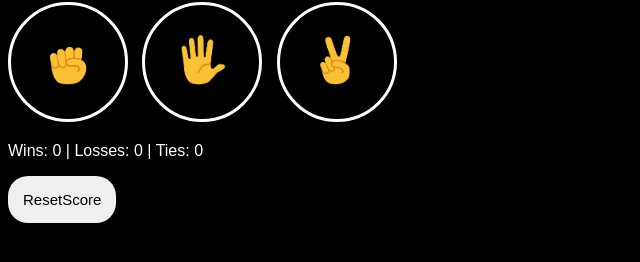
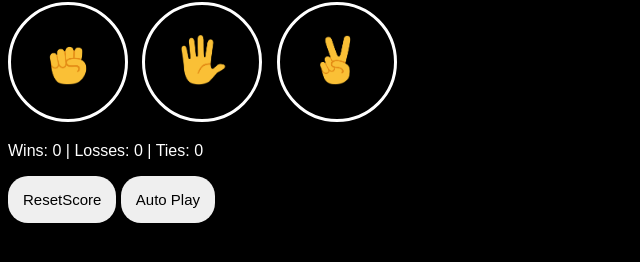
Before and after one commit to anandakrishnankb/rockpaperscissorsgame, a plain HTML site: page index.html in a window 1280 px wide. Shown: the part 78-340 px from the top of the page, without its empty margins (0-640 px from the left). Drawn offline with Linux system fonts and the light colour scheme.

Commit message:
Update index.html

```diff
--- a/index.html
+++ b/index.html
@@ -20,6 +20,7 @@
             updateScoreElement();
             localStorage.removeItem('score');
     ">ResetScore</button>
+    <button class="auto-play reset-button" onclick="startAutoPlay();">Auto Play</button>
     </div>
 
 
```
